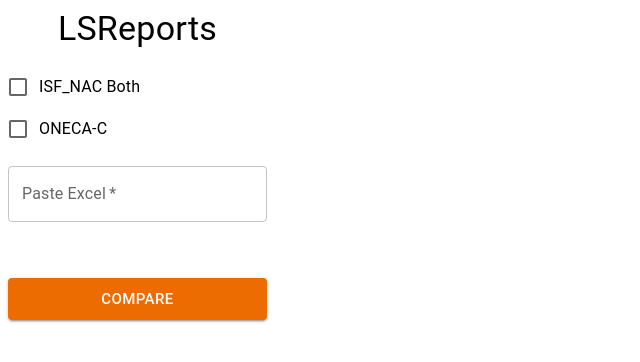
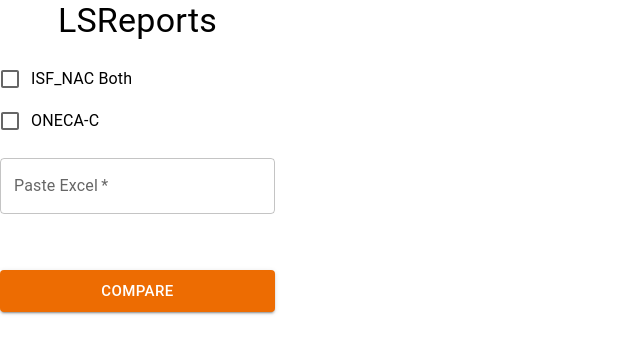
Before and after one commit to aconstas/LSReports, a React (Vite) app: page / in a window 1280 px wide. Shown: the top 362 px of the page, without its empty margins (0-640 px from the left). Built offline with nearby package versions, Linux system fonts and the light colour scheme.

Commit message:
style: clear default styling

```diff
--- a/src/app.css
+++ b/src/app.css
@@ -1,9 +1,20 @@
 html {
     width: 275px;
     height: 375px;
+}
+
+body {
+    margin: 0;
+    padding: 0;
 }
 
 form {
     display: flex;
     flex-direction: column;
 }
+
+.drawer {
+    width: 100%;
+    margin: 0;
+    padding: 0;
+  }
```
